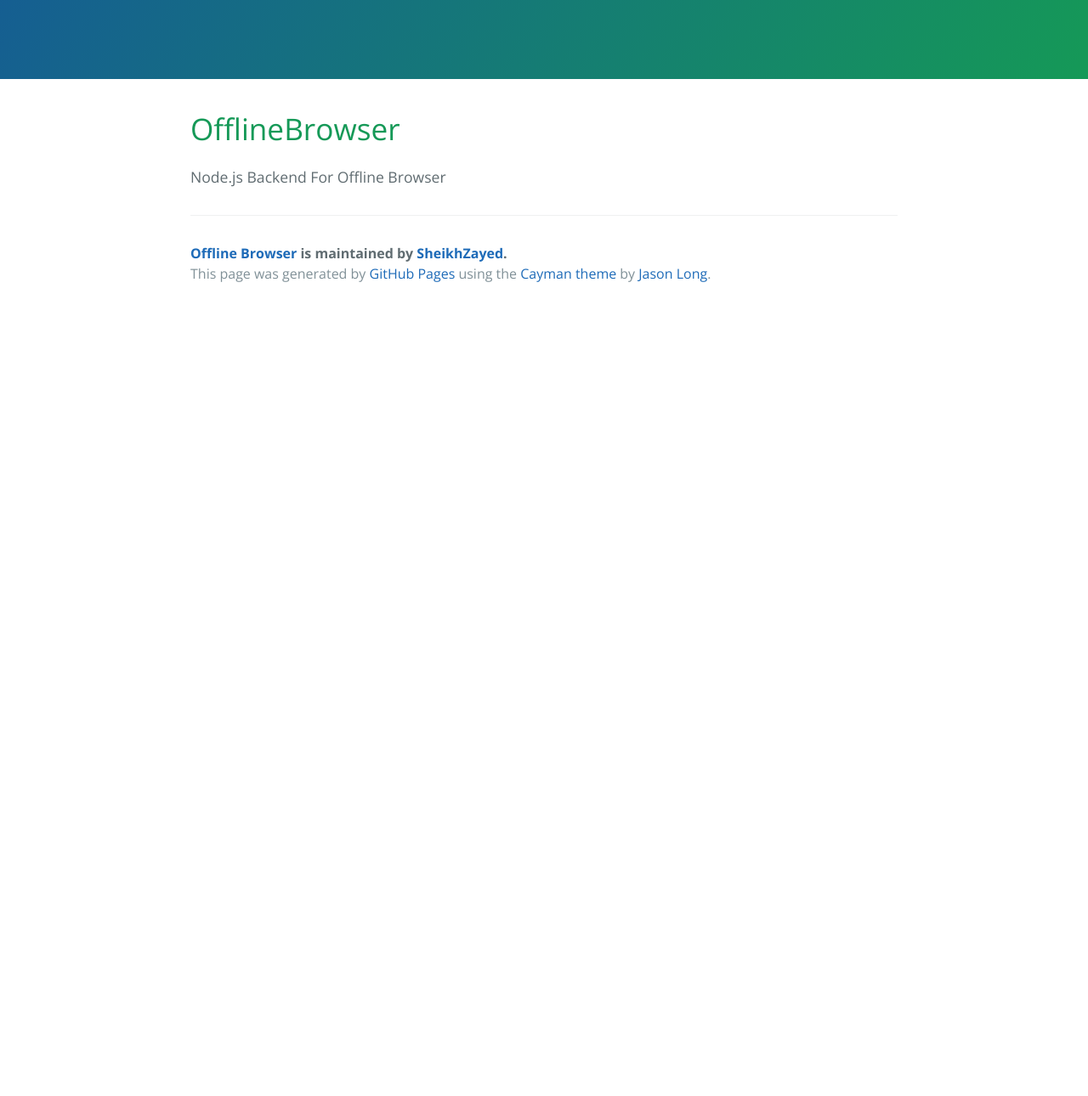
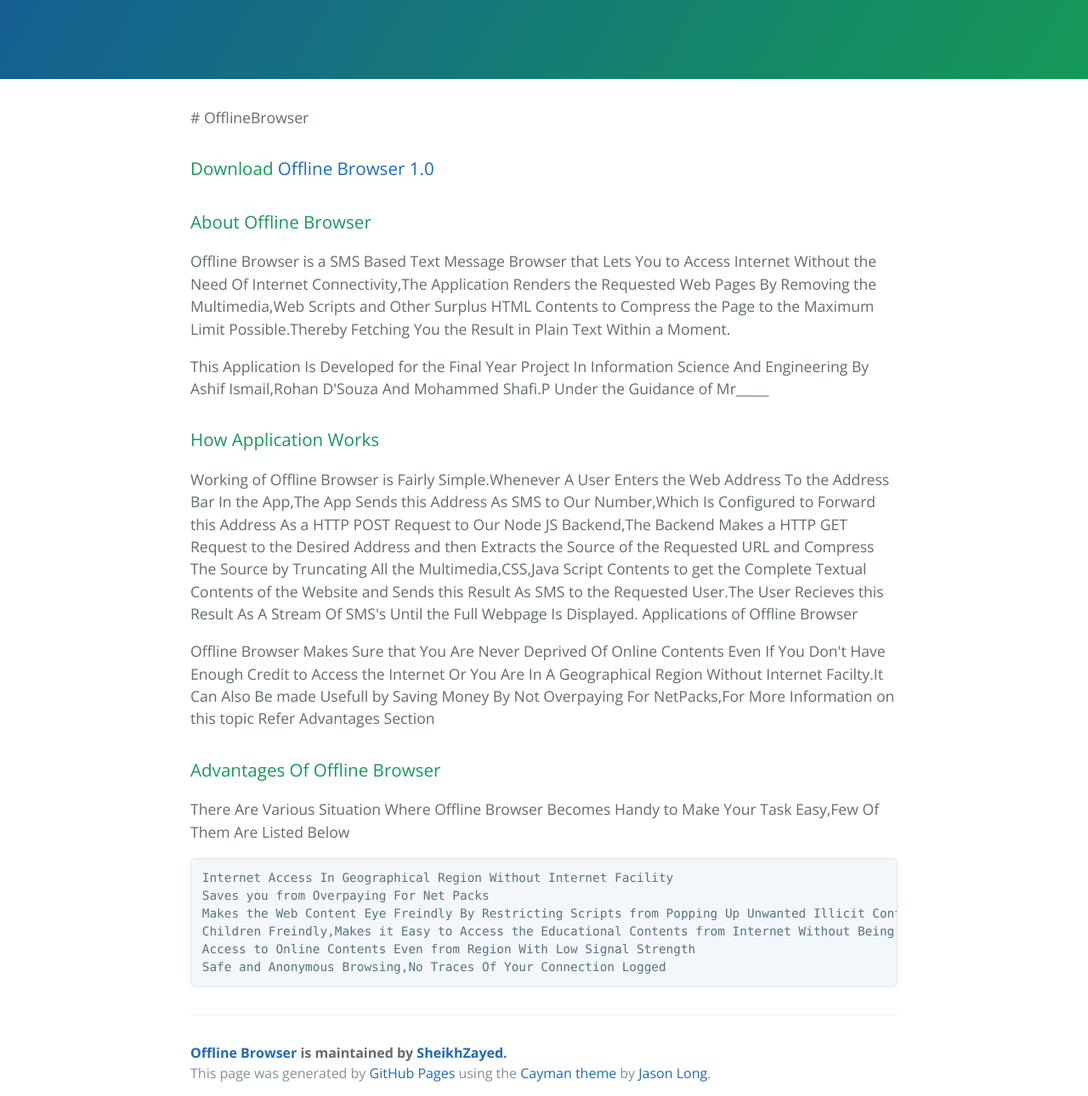
Before and after one commit to ashif-ismail/Offline-Browser-NodeJS-Wrapper, a plain HTML site: page index.html in a window 1280 px wide. Shown: the part 290-1580 px from the top of the page at 85% size. Before the commit the page ends 800 px from the top, so only its background shows below. Drawn offline with nearby package versions, Linux system fonts and the light colour scheme.

```diff
--- a/index.html
+++ b/index.html
@@ -19,10 +19,39 @@
     </section>
 
     <section class="main-content">
-      <h1>
-<a id="offlinebrowser" class="anchor" href="#offlinebrowser" aria-hidden="true"><span class="octicon octicon-link"></span></a>OfflineBrowser</h1>
+      <p># OfflineBrowser</p>
 
-<p>Node.js Backend For Offline Browser </p>
+<h3>
+<a id="download-offline-browser-10" class="anchor" href="#download-offline-browser-10" aria-hidden="true"><span class="octicon octicon-link"></span></a>Download <a href="https://www.dropbox.com/s/nphfnyj2gmjfz31/OfflineBrowser-l.apk?dl=0">Offline Browser 1.0</a>
+</h3>
+
+<h3>
+<a id="about-offline-browser" class="anchor" href="#about-offline-browser" aria-hidden="true"><span class="octicon octicon-link"></span></a>About Offline Browser</h3>
+
+<p>Offline Browser is a SMS Based Text Message Browser that Lets You to Access Internet Without the Need Of Internet Connectivity,The Application Renders the Requested Web Pages By Removing the Multimedia,Web Scripts and Other Surplus HTML Contents to Compress the Page to the Maximum Limit Possible.Thereby Fetching You the Result in Plain Text Within a Moment.</p>
+
+<p>This Application Is Developed for the Final Year Project In Information Science And Engineering By Ashif Ismail,Rohan D'Souza And Mohammed Shafi.P Under the Guidance of Mr_____</p>
+
+<h3>
+<a id="how-application-works" class="anchor" href="#how-application-works" aria-hidden="true"><span class="octicon octicon-link"></span></a>How Application Works</h3>
+
+<p>Working of Offline Browser is Fairly Simple.Whenever A User Enters the Web Address To the Address Bar In the App,The App Sends this Address As SMS to Our Number,Which Is Configured to Forward this Address As a HTTP POST Request to Our Node JS Backend,The Backend Makes a HTTP GET Request to the Desired Address and then Extracts the Source of the Requested URL and Compress The Source by Truncating All the Multimedia,CSS,Java Script Contents to get the Complete Textual Contents of the Website and Sends this Result As SMS to the Requested User.The User Recieves this Result As A Stream Of SMS's Until the Full Webpage Is Displayed.
+Applications of Offline Browser</p>
+
+<p>Offline Browser Makes Sure that You Are Never Deprived Of Online Contents Even If You Don't Have Enough Credit to Access the Internet Or You Are In A Geographical Region Without Internet Facilty.It Can Also Be made Usefull by Saving Money By Not Overpaying For NetPacks,For More Information on this topic Refer Advantages Section</p>
+
+<h3>
+<a id="advantages-of-offline-browser" class="anchor" href="#advantages-of-offline-browser" aria-hidden="true"><span class="octicon octicon-link"></span></a>Advantages Of Offline Browser</h3>
+
+<p>There Are Various Situation Where Offline Browser Becomes Handy to Make Your Task Easy,Few Of Them Are Listed Below</p>
+
+<pre><code>Internet Access In Geographical Region Without Internet Facility
+Saves you from Overpaying For Net Packs
+Makes the Web Content Eye Freindly By Restricting Scripts from Popping Up Unwanted Illicit Contents to make Reading Easier
+Children Freindly,Makes it Easy to Access the Educational Contents from Internet Without Being Trapped by Adult Content  Ads Or Sites
+Access to Online Contents Even from Region With Low Signal Strength
+Safe and Anonymous Browsing,No Traces Of Your Connection Logged
+</code></pre>
 
       <footer class="site-footer">
         <span class="site-footer-owner"><a href="https://github.com/SheikhZayed/OfflineBrowser">Offline Browser</a> is maintained by <a href="https://github.com/SheikhZayed">SheikhZayed</a>.</span>
```
Also changed, not shown: params.json (+1 -1 lines).
